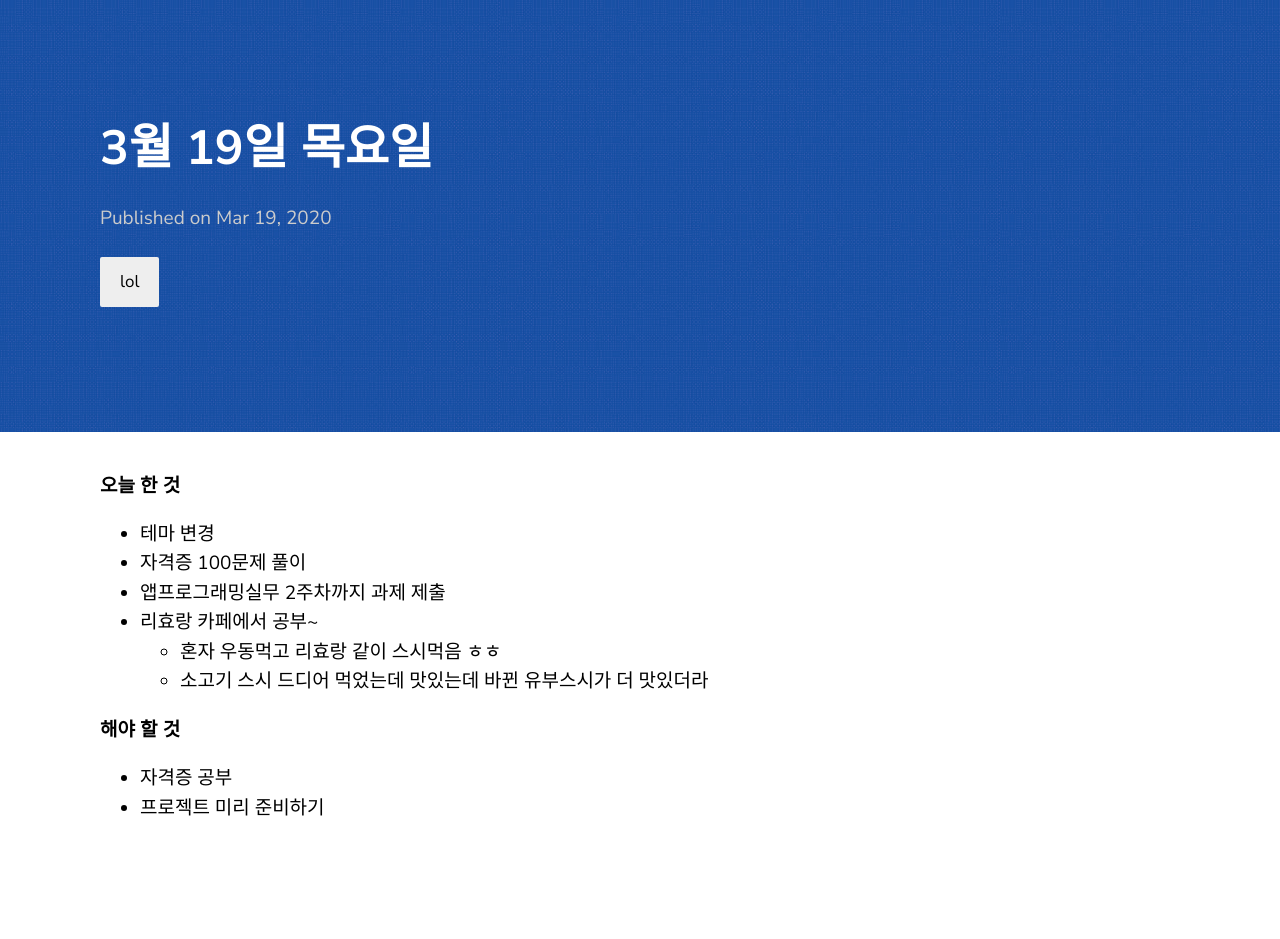
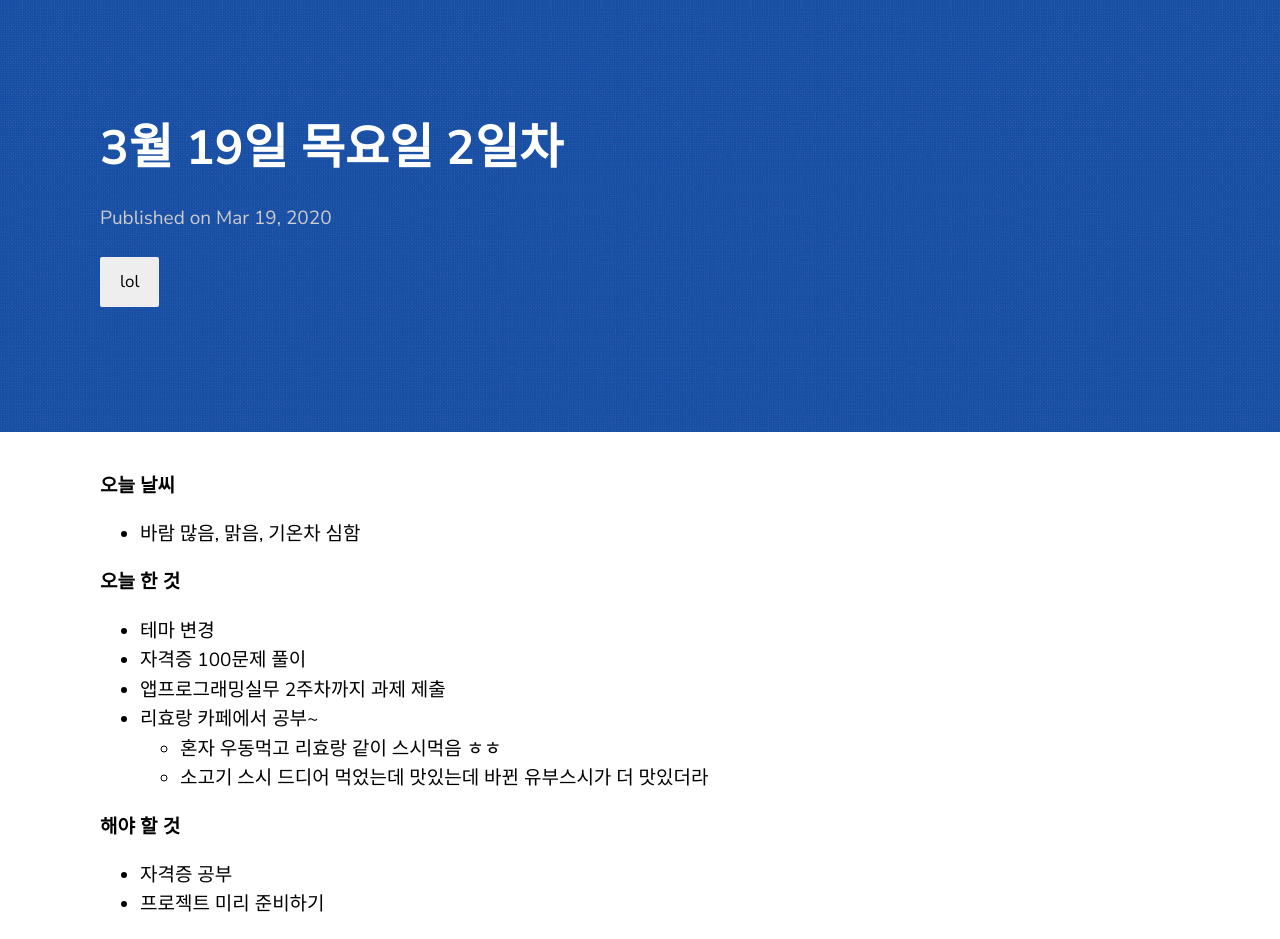
Before and after one commit to hwanghero/hwanghero.github.io, a Jekyll site: the page built from _posts/2020-03-19-life-02.markdown, in a window 1280 px wide. Built offline with Jekyll 4.4.1, drawn with Linux system fonts in a browser that asks for light colours; before the commit the page ends 900 px from its top, so only the background shows below that.

Commit message:
일기업데이트

```diff
--- a/_posts/2019-06-30-coding-post.markdown
+++ b/_posts/2019-06-30-coding-post.markdown
@@ -1,6 +1,6 @@
 ---
 layout: post
-title:  "코딩 예제"
+title:  "코딩 작성 예제"
 description: An example post which shows code rendering.
 date:   2019-05-23 21:03:36 +0530
 categories: Javascript NodeJS
--- a/_posts/2020-03-18-life-01.markdown
+++ b/_posts/2020-03-18-life-01.markdown
@@ -1,6 +1,6 @@
 ---
 layout: post
-title:  "3월 18일 수요일"
+title:  "3월 18일 수요일 1일차"
 categories: lol
 ---
 **오늘 한 것**
--- a/_posts/2020-03-19-life-02.markdown
+++ b/_posts/2020-03-19-life-02.markdown
@@ -1,8 +1,12 @@
 ---
 layout: post
-title:  "3월 19일 목요일"
+title:  "3월 19일 목요일 2일차"
 categories: lol
 ---
+**오늘 날씨**
+- 바람 많음, 맑음, 기온차 심함
+
+
 **오늘 한 것**
 
 
```
